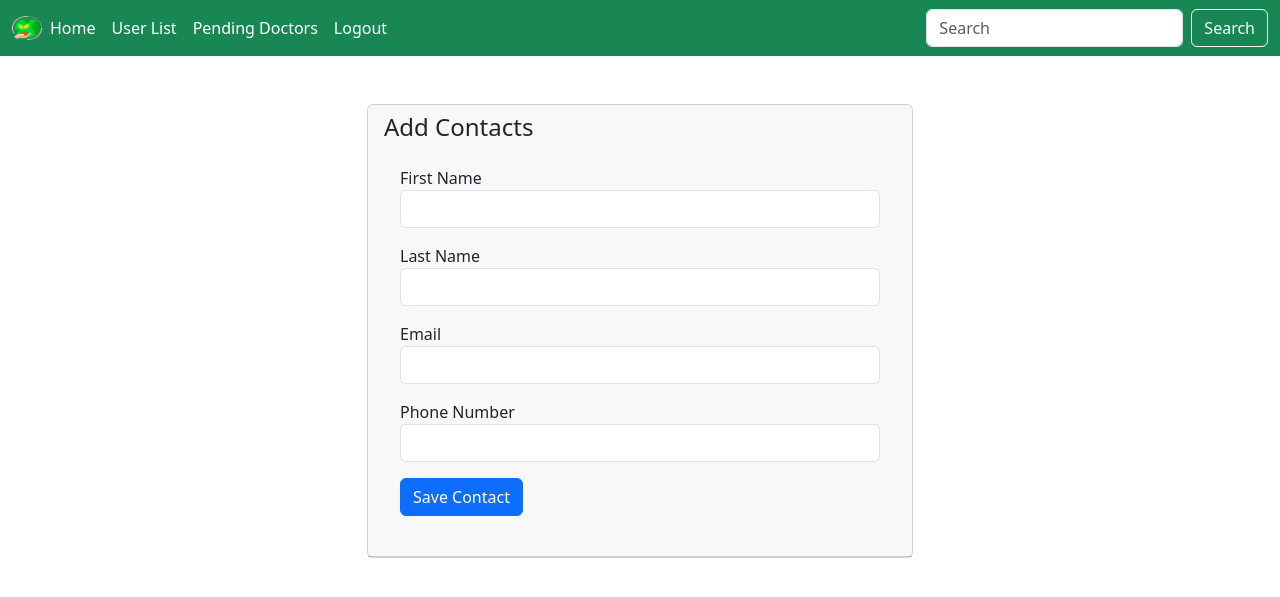
After one commit to Captn-Jabby/Munting-Gabay-Web, a PHP site: the page made by Munting Gabay Web/user-list copy.php in a window 1280 px wide. The commit adds this page. Shown: the top 597 px of the page. Run offline with PHP 8.4, Linux system fonts and the light colour scheme; the visitor is signed in with stand-in values (Sample User, id 1).

Commit message:
july 10 meeting push

```diff
--- a/Munting Gabay Web/includes/header.php
+++ b/Munting Gabay Web/includes/header.php
@@ -8,7 +8,7 @@
   <title>Munting Gabay</title>
   <link href="https://cdn.jsdelivr.net/npm/bootstrap@5.3.3/dist/css/bootstrap.min.css" rel="stylesheet" integrity="sha384-QWTKZyjpPEjISv5WaRU9OFeRpok6YctnYmDr5pNlyT2bRjXh0JMhjY6hW+ALEwIH" crossorigin="anonymous">
   <script src="https://cdn.jsdelivr.net/npm/bootstrap@5.3.3/dist/js/bootstrap.bundle.min.js" integrity="sha384-YvpcrYf0tY3lHB60NNkmXc5s9fDVZLESaAA55NDzOxhy9GkcIdslK1eN7N6jIeHz" crossorigin="anonymous"></script>
-  <link rel="shortcut icon" href="assets/images/icon.png" type="image/x-icon">
+
 </head>
 
 <body>
--- a/Munting Gabay Web/includes/navbar.php
+++ b/Munting Gabay Web/includes/navbar.php
@@ -1,11 +1,10 @@
-<nav class="navbar navbar-expand-lg bg-body-tertiary">
+<nav class="navbar navbar-expand-lg bg-success">
   <div class="container-fluid">
-    <?php
-    if (isset($_SESSION['verified_user_id'])) :
-    ?>
-      <a class="navbar-brand" href="">Avatar</a>
+    <?php if (isset($_SESSION['verified_user_id'])) : ?>
+      <img src="assets/images/icon.png" alt="Logo" width="30" height="24" class="d-inline-block align-text-top text-white">
     <?php else : ?>
-      <a class="navbar-brand" href="index.php">MG</a>
+      <img src="assets/images/icon.png" alt="Logo" width="30" height="24" class="d-inline-block align-text-top text-white">
+      <a class="navbar-brand text-white" href="index.php">MG</a>
     <?php endif; ?>
     <button class="navbar-toggler" type="button" data-bs-toggle="collapse" data-bs-target="#navbarSupportedContent" aria-controls="navbarSupportedContent" aria-expanded="false" aria-label="Toggle navigation">
       <span class="navbar-toggler-icon"></span>
@@ -13,30 +12,31 @@
     <div class="collapse navbar-collapse" id="navbarSupportedContent">
       <ul class="navbar-nav me-auto mb-2 mb-lg-0">
 
-        <?php
-        if (isset($_SESSION['verified_user_id'])) :
-        ?>
+        <?php if (isset($_SESSION['verified_user_id'])) : ?>
           <li class="nav-item">
-            <a class="nav-link active" aria-current="page" href="home.php">Home</a>
+            <a class="nav-link active text-white" aria-current="page" href="home.php">Home</a>
           </li>
           <li class="nav-item">
-            <a class="nav-link active" aria-current="page" href="user-list.php">User List</a>
+            <a class="nav-link active text-white" aria-current="page" href="user-list.php">User List</a>
           </li>
-
-          <a class="nav-link active" aria-current="page" href="logout.php">Logout</a>
+          <li class="nav-item">
+            <a class="nav-link active text-white" aria-current="page" href="doctor_approval.php">Pending Doctors</a>
+          </li>
+          <li class="nav-item">
+            <a class="nav-link active text-white" aria-current="page" href="logout.php">Logout</a>
           </li>
         <?php else : ?>
           <li class="nav-item">
-            <a class="nav-link active" aria-current="page" href="about.php">About</a>
+            <a class="nav-link active text-white" aria-current="page" href="about.php">ABOUT</a>
           </li>
           <li class="nav-item">
-            <a class="nav-link active" aria-current="page" href="register.php">Register</a>
+            <a class="nav-link active text-white" aria-current="page" href="register.php">REGISTER</a>
           </li>
           <li class="nav-item">
-            <a class="nav-link active" aria-current="page" href="login.php">Login</a>
+            <a class="nav-link active text-white" aria-current="page" href="login.php">Login</a>
           </li>
           <li class="nav-item dropdown">
-            <a class="nav-link dropdown-toggle" href="#" role="button" data-bs-toggle="dropdown" aria-expanded="false">
+            <a class="nav-link dropdown-toggle text-white" href="#" role="button" data-bs-toggle="dropdown" aria-expanded="false">
               Dropdown
             </a>
             <ul class="dropdown-menu">
@@ -52,7 +52,7 @@
       </ul>
       <form class="d-flex" role="search">
         <input class="form-control me-2" type="search" placeholder="Search" aria-label="Search">
-        <button class="btn btn-outline-success" type="submit">Search</button>
+        <button class="btn btn-outline-light" type="submit">Search</button>
       </form>
     </div>
   </div>
--- /dev/null
+++ b/Munting Gabay Web/user-list copy.php
@@ -0,0 +1,48 @@
+<?php
+session_start();
+if (!isset($_SESSION['verified_user_id'])) {
+    header('Location: login.php');
+    exit();
+}
+?>
+
+<?php
+include('includes/header.php');
+?>
+
+<div class="container">
+    <div class="row justify-content-center">
+        <div class="col-md-6">
+            <div class="card">
+                <div class="card-header">
+                    <h4>Add Contacts</h4>
+                    <div class="card-body">
+                        <form action="code.php" method="post">
+                            <div class="form-group mb-3">
+                                <label for="first_name">First Name</label>
+                                <input type="text" name="first_name" class="form-control">
+                            </div>
+                            <div class="form-group mb-3">
+                                <label for="last_name">Last Name</label>
+                                <input type="text" name="last_name" class="form-control">
+                            </div>
+                            <div class="form-group mb-3">
+                                <label for="email">Email</label>
+                                <input type="email" name="email" class="form-control">
+                            </div>
+                            <div class="form-group mb-3">
+                                <label for="first_name">Phone Number</label>
+                                <input type="number" name="phone" class="form-control">
+                            </div>
+
+                            <div class="form-group mb-3">
+
+                                <button type="submit" name="sava_contact" class="btn btn-primary">Save Contact</button>
+                            </div>
+                        </form>
+                    </div>
+                </div>
+            </div>
+        </div>
+    </div>
+</div>
```
Also changed, not shown: Munting Gabay Web/about.php (+36 -10 lines), Munting Gabay Web/doctor_approval.php (added, +12 -0 lines), Munting Gabay Web/index.php (+17 -4 lines), Munting Gabay Web/README.md (deleted).
